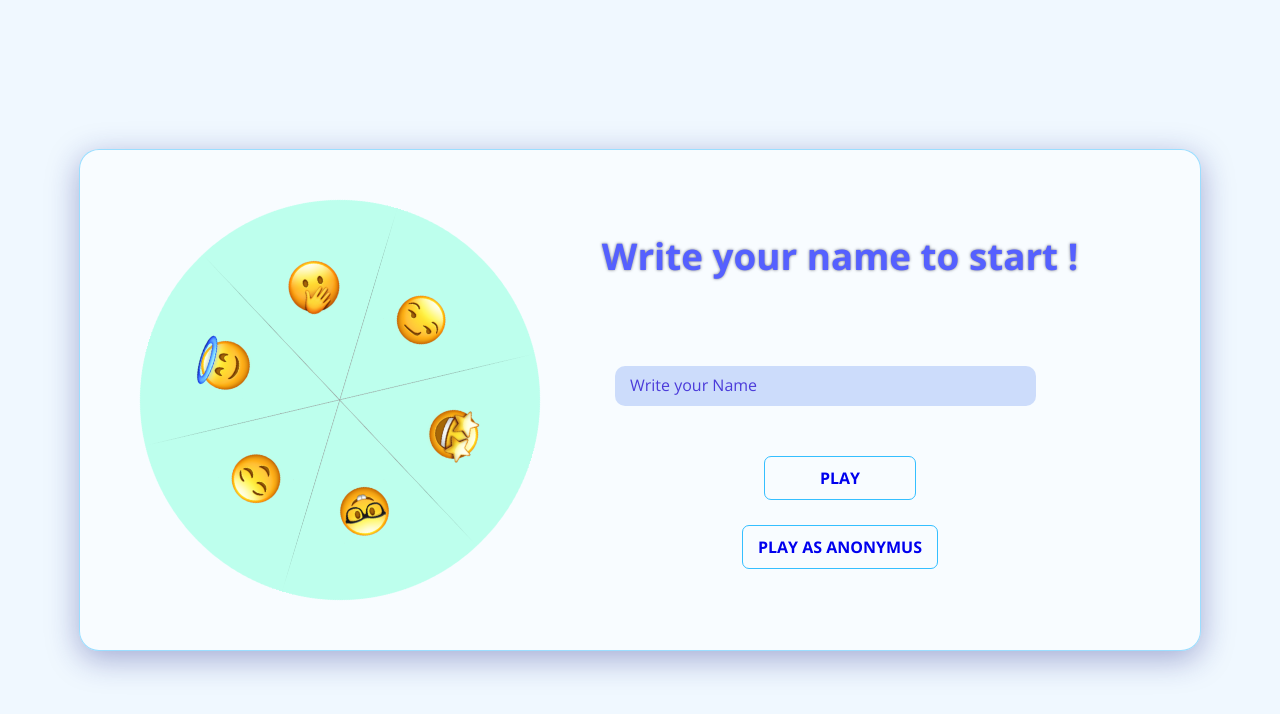
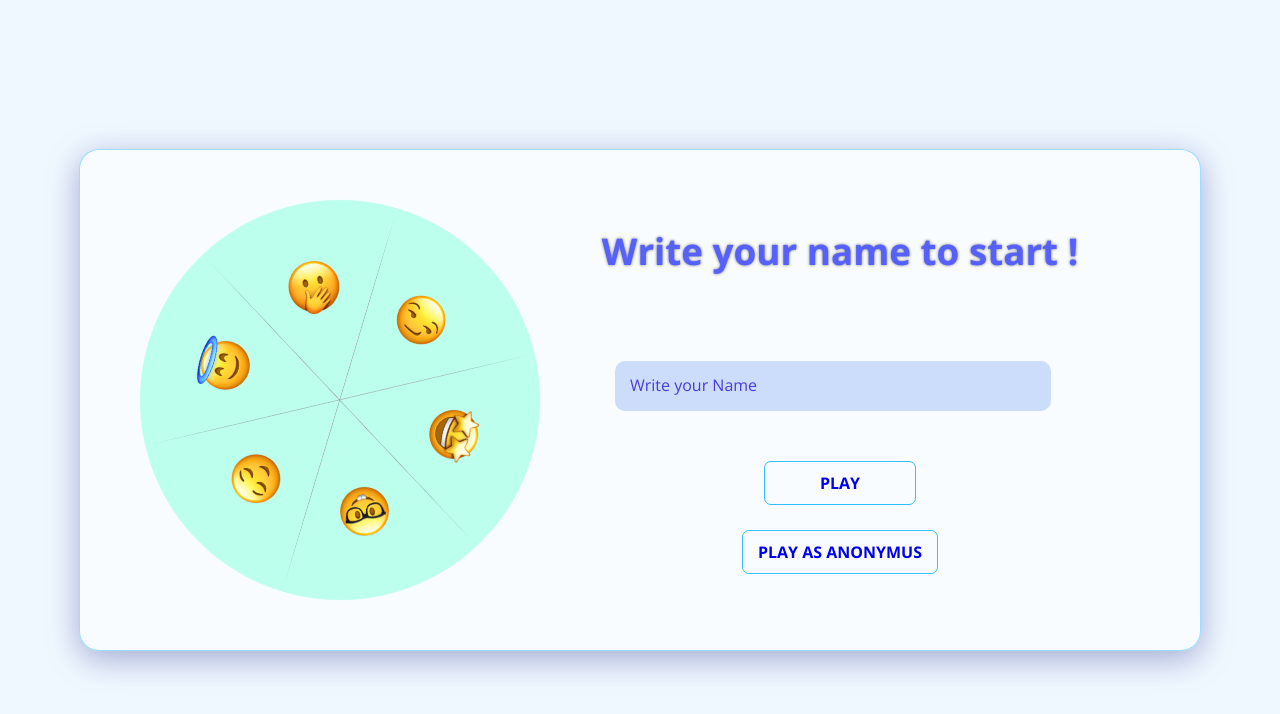
Before and after one commit to masters-of-the-universee/triwow, a React (Create React App) app: page / in a window 1280 px wide. Shown: the top 714 px of the page. Built offline with nearby package versions, Linux system fonts and the light colour scheme.

Commit message:
Css fixes to username input

```diff
--- a/src/views/login-page/loginpage.scss
+++ b/src/views/login-page/loginpage.scss
@@ -89,13 +89,12 @@ nav {
 	//box-shadow: 0px 0px 10px rgba(0, 0, 0, 0.1);
 	border-radius: 20px;
 	.input-data {
-		height: 40px;
 		width: 100%;
 		position: relative;
 		input {
 			background-color: rgba(63, 118, 235, 0.233);
 			border-radius: 10px;
-			height: 100%;
+			padding: 15px;
 			width: 90%;
 			border: none;
 			outline: none;
@@ -110,7 +109,7 @@ nav {
 		}
 		label {
 			position: absolute;
-			bottom: 10px;
+			bottom: 15px;
 			left: 10px;
 			color: rgb(75, 59, 218);
 			pointer-events: none;
@@ -140,7 +139,7 @@ nav {
 .input-data input:valid ~ label {
 	transform: translateY(-20px);
 	font-size: 15px;
-	margin-bottom: 16px;
+	margin-bottom: 25px;
 	color: #4158d0;
 }
 .input-data input:focus ~ .underline:before,
```
